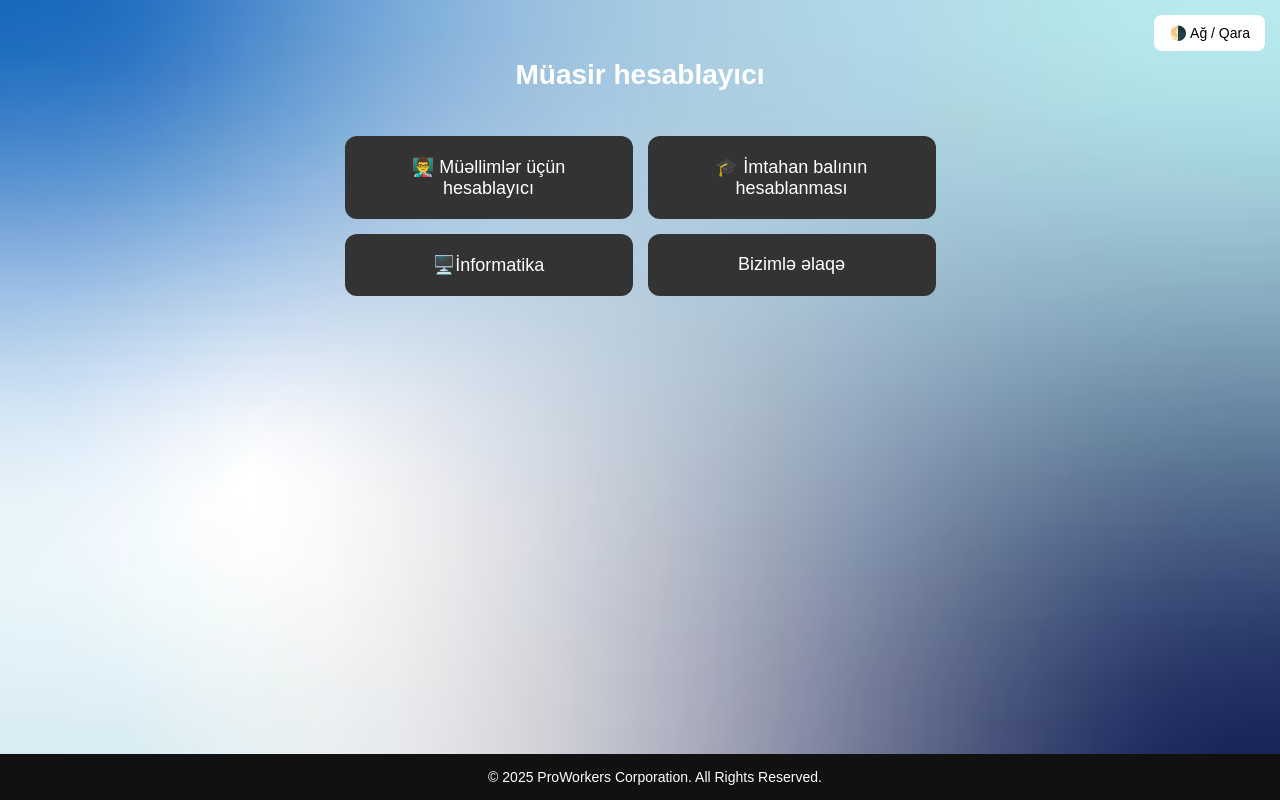
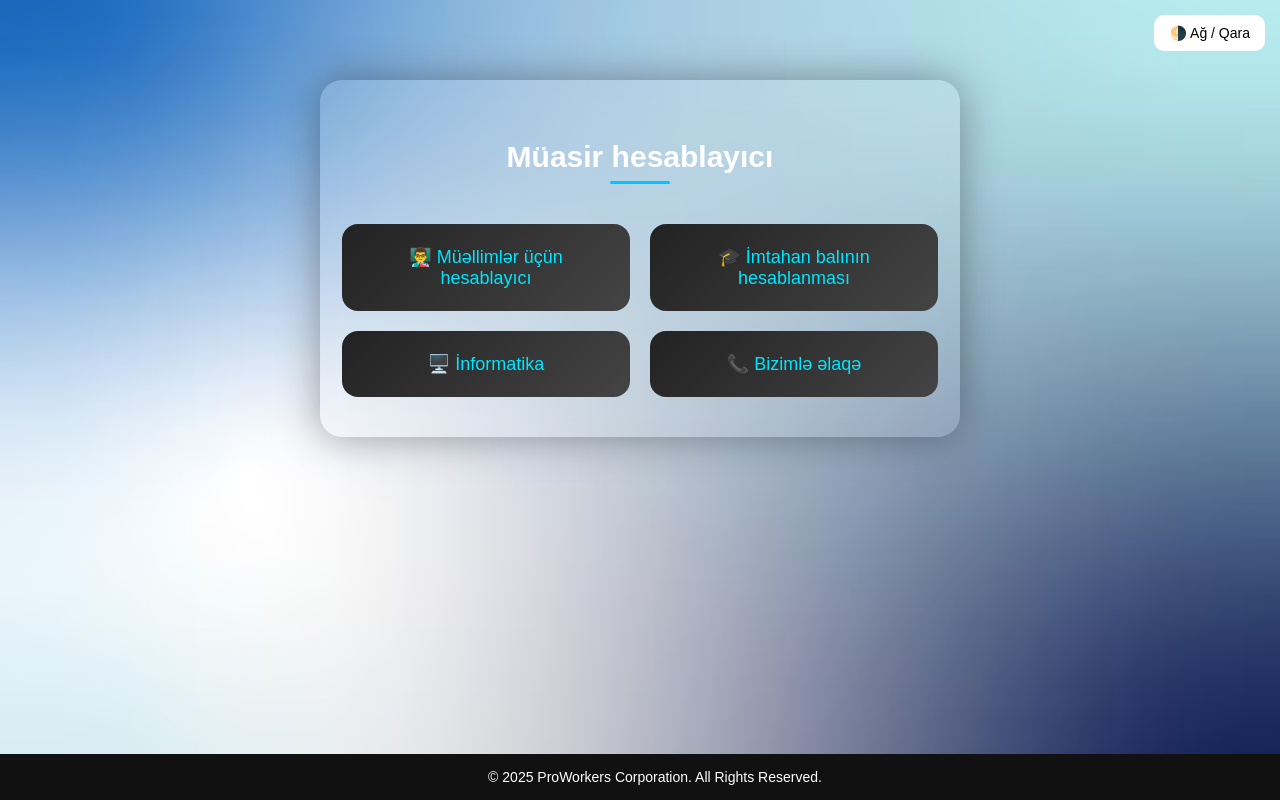
Before and after one commit to proworkers-az/hesabla.github.com, a plain HTML site: page index.html in a window 1280 px wide. Both pictures are taken after a click on the button "🌗 Ağ / Qara". Drawn offline with Linux system fonts and the light colour scheme.

Commit message:
Update index.html

```diff
--- a/index.html
+++ b/index.html
@@ -1,14 +1,17 @@
 <!DOCTYPE html>
 <html lang="az">
 <head>
+  <meta charset="UTF-8">
   <meta name="viewport" content="width=device-width, initial-scale=1.0">
+
+  <title>Müasir hesablayıcı</title>
+
+  <!-- Google Ads -->
   <script async src="https://pagead2.googlesyndication.com/pagead/js/adsbygoogle.js?client=ca-pub-4907327465986132"
      crossorigin="anonymous"></script>
 
-
-  <meta charset="UTF-8">
-  <title>Müasir hesablayıcı</title>
   <style>
+    /* ===== BACKGROUND ===== */
     .bg {
       position: fixed;
       top: 0;
@@ -18,32 +21,14 @@
       object-fit: cover;
       z-index: -1;
     }
-  .container {
-  display: flex;
-  flex-wrap: wrap; /* kiçik ekranlarda alt-üst olsun */
-}
 
-
-img {
-  max-width: 100%;
-  height: auto;
-}
-
-
-@media (max-width: 768px) {
-  .nav {
-    flex-direction: column; /* menyu alt-üst olsun */
-  }
-  .container {
-    flex-direction: column;
-  }
-}
     body {
       margin: 0;
       font-family: Arial, sans-serif;
       background: #f5f5f5;
       color: #000;
       transition: 0.3s;
+      font-size: 16px;
     }
 
     body.dark {
@@ -51,24 +36,117 @@ img {
       color: #fff;
     }
 
+    /* ===== CONTAINER (GLASS EFFECT) ===== */
     .container {
       max-width: 600px;
-      margin: auto;
+      margin: 80px auto;
       padding: 40px 20px;
       text-align: center;
-
 
       display: flex;
       flex-wrap: wrap;
       justify-content: center;
-      gap: 15px;
+      gap: 20px;
+
+      background: rgba(255,255,255,0.12);
+      backdrop-filter: blur(12px);
+      border-radius: 22px;
+      box-shadow: 0 0 40px rgba(0,0,0,0.35);
     }
 
+    /* ===== TITLE ===== */
     h1 {
       width: 100%;
       margin-bottom: 30px;
-      font-size: 28px;
+      font-size: 30px;
+      position: relative;
     }
+
+    h1::after {
+      content: "";
+      position: absolute;
+      bottom: -10px;
+      left: 50%;
+      width: 60px;
+      height: 3px;
+      background: #00c6ff;
+      transform: translateX(-50%);
+      border-radius: 5px;
+    }
+
+    /* ===== BUTTONS ===== */
+    .btn {
+      width: 48%;
+      padding: 22px;
+      font-size: 18px;
+      border: none;
+      border-radius: 16px;
+      cursor: pointer;
+      color: #fff;
+
+      background: linear-gradient(135deg, #007bff, #00c6ff);
+      transition: all 0.35s ease;
+      position: relative;
+      overflow: hidden;
+    }
+
+    /* ALT XƏTT */
+    .btn::after {
+      content: "";
+      position: absolute;
+      bottom: 8px;
+      left: 50%;
+      width: 0%;
+      height: 2px;
+      background: white;
+      transition: 0.35s;
+      transform: translateX(-50%);
+    }
+
+    /* HOVER */
+    .btn:hover {
+      transform: translateY(-6px) scale(1.04);
+      box-shadow: 0 15px 30px rgba(0,0,0,0.4);
+      background: linear-gradient(135deg, #00c6ff, #007bff);
+    }
+
+    .btn:hover::after {
+      width: 60%;
+    }
+
+    /* ===== DARK MODE BUTTONS ===== */
+    body.dark .btn {
+      background: linear-gradient(135deg, #222, #444);
+      color: #00e5ff;
+    }
+
+    body.dark .btn:hover {
+      background: linear-gradient(135deg, #00e5ff, #007bff);
+      color: #000;
+    }
+
+    /* ===== TOGGLE BUTTON ===== */
+    .toggle {
+      position: fixed;
+      top: 15px;
+      right: 15px;
+      border: none;
+      padding: 10px 15px;
+      border-radius: 10px;
+      cursor: pointer;
+      font-size: 14px;
+
+      background: #000;
+      color: #fff;
+      transition: 0.3s;
+    }
+
+    body.dark .toggle {
+      background: #fff;
+      color: #000;
+    }
+
+    /* ===== FOOTER ===== */
     .site-footer {
       text-align: center;
       padding: 15px;
@@ -81,58 +159,21 @@ img {
       width: 100%;
     }
 
+    /* ===== RESPONSIVE ===== */
+    @media (max-width: 768px) {
+      .container {
+        flex-direction: column;
+      }
       .btn {
-      width: 48%;
-      padding: 20px;
-      margin: 0;
-      font-size: 18px;
-      border: none;
-      border-radius: 12px;
-      cursor: pointer;
-      background: #007bff;
-      color: #fff;
-      transition: 0.2s;
+        width: 100%;
       }
-
-    .btn:hover {
-      transform: scale(1.02);
-      opacity: 0.9;
     }
-
-    .toggle {
-      position: fixed;
-      top: 15px;
-      right: 15px;
-      background: black;
-      color: white;
-      border: none;
-      padding: 10px 15px;
-      border-radius: 8px;
-      cursor: pointer;
-      font-size: 14px;
-    }
-
-    body.dark .btn { background: #333; }
-    body.dark .toggle {
-      background: #fff;
-      color: #000;
-    }
-	body {
-  font-size: 16px;
-}
-
-button {
-  padding: 10px 20px;
-  font-size: 16px;
-}
-
-
-
   </style>
 </head>
+
 <body>
+
 <img src="4.avif" class="bg">
-
 
 <button class="toggle" onclick="toggleMode()">🌗 Ağ / Qara</button>
 
@@ -143,40 +184,36 @@ button {
     👨‍🏫 Müəllimlər üçün hesablayıcı
   </button>
 
-
   <button class="btn" onclick="window.location.href='bal hesablayıcı/bal.html'">
     🎓 İmtahan balının hesablanması
   </button>
 
   <button class="btn" onclick="window.location.href='informatika/infor.html'">
-    🖥️İnformatika
+    🖥️ İnformatika
   </button>
+
   <button class="btn" onclick="window.location.href='elaqe.html'">
-    Bizimlə əlaqə
+    📞 Bizimlə əlaqə
   </button>
 </div>
+
+<footer class="site-footer">
+  © 2025 ProWorkers Corporation. All Rights Reserved.
+</footer>
 
 <script>
   function toggleMode() {
     document.body.classList.toggle("dark");
   }
-</script>
-<footer class="site-footer">
-  © 2025 ProWorkers Corporation. All Rights Reserved.
-</footer>
-<script>
-document.addEventListener("contextmenu", function(e) {
-  e.preventDefault();
-});
 
-document.onkeydown = function(e) {
-  if (e.keyCode === 123) return false; // F12
-  if (e.ctrlKey && e.shiftKey && e.keyCode === 73) return false; // Ctrl+Shift+I
-  if (e.ctrlKey && e.keyCode === 85) return false; // Ctrl+U
+  // Sağ klik + inspect blok
+  document.addEventListener("contextmenu", e => e.preventDefault());
+  document.onkeydown = e => {
+    if (e.keyCode === 123) return false;
+    if (e.ctrlKey && e.shiftKey && e.keyCode === 73) return false;
+    if (e.ctrlKey && e.keyCode === 85) return false;
   };
 </script>
 
-
-
 </body>
 </html>
```
Lines whose indentation alone changed are shown as unchanged.
